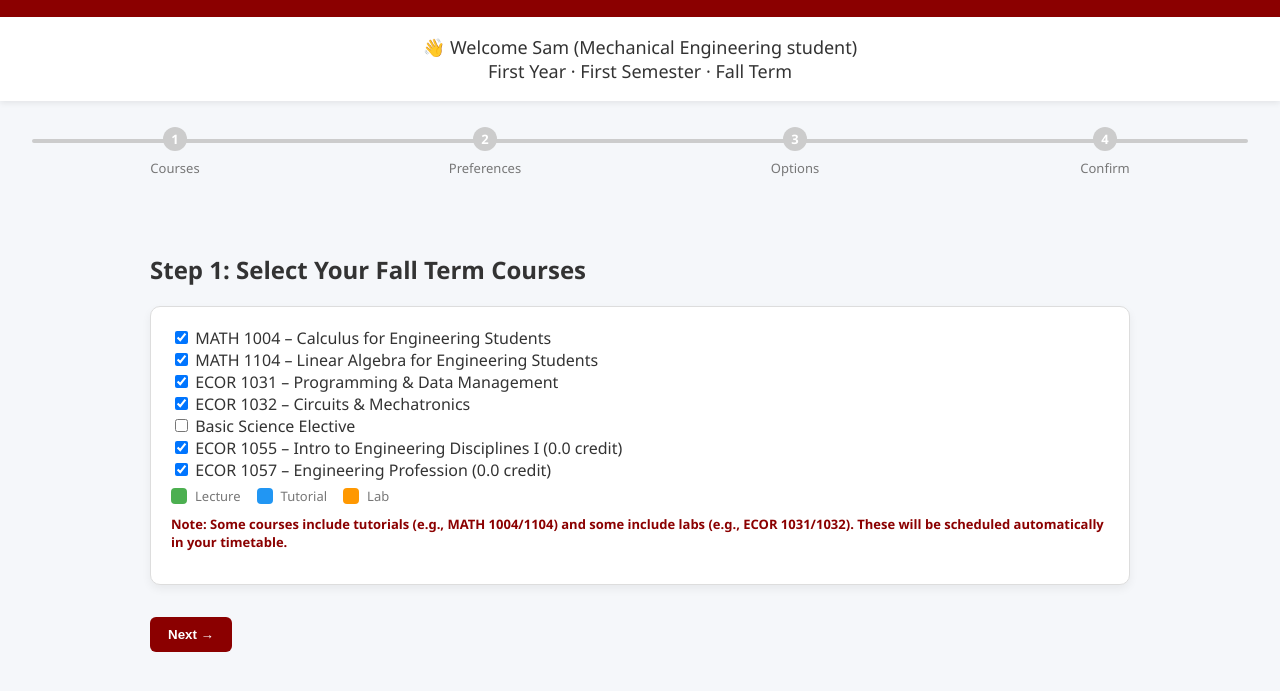
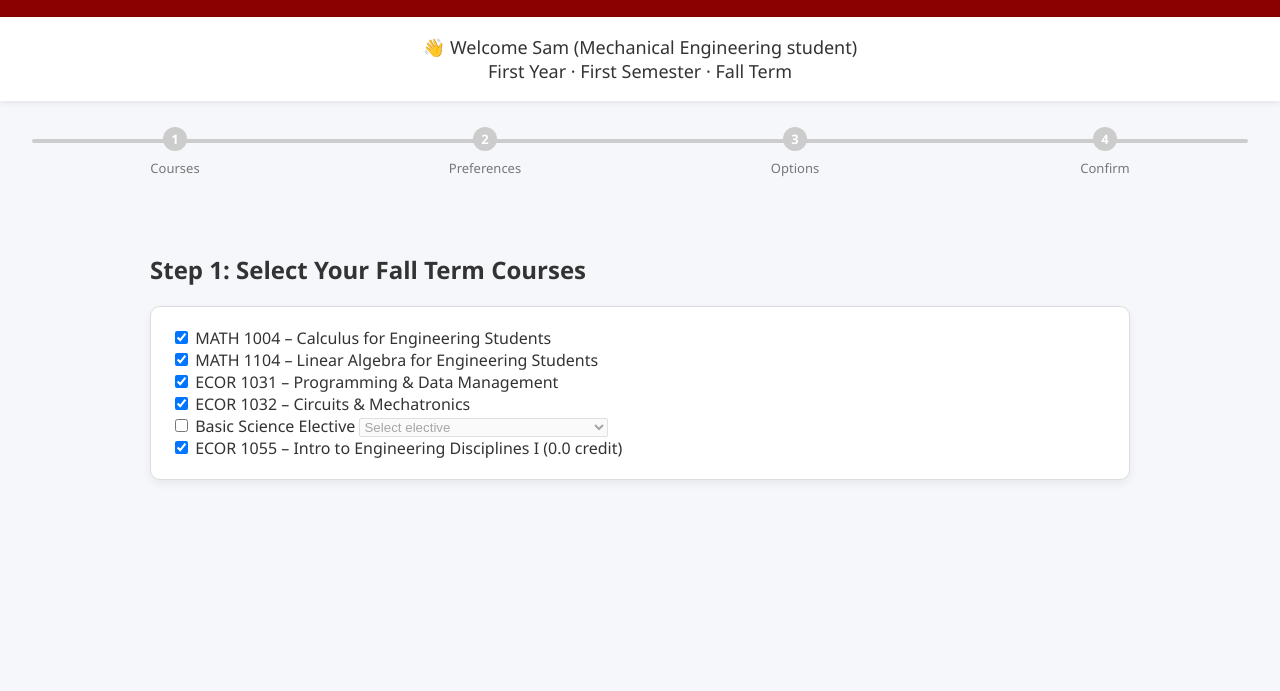
Before and after one commit to yasamanmadani/SmartSched-Demo, a plain HTML site: page index.html in a window 1280 px wide. Shown: the part 89-780 px from the top of the page. Drawn offline with Linux system fonts and the light colour scheme.

Commit message:
Update index.html

```diff
--- a/index.html
+++ b/index.html
@@ -1,4 +1,4 @@
-<!DOCTYPE html>
+ <!DOCTYPE html>
 <html lang="en">
 <head>
   <meta charset="UTF-8" />
@@ -51,7 +51,7 @@
     @media (max-width: 900px) { .timetables { grid-template-columns: 1fr; } }
 
     .timetable { display: grid; grid-template-columns: repeat(5, 1fr); gap: 6px; margin-top: 10px; }
-    .block { height: 42px; border-radius: 6px; position: relative; background: var(--line); }
+    .block { height: 42px; border-radius: 6px; position: relative; }
     .block span { position: absolute; bottom: 6px; left: 8px; font-size: 11px; color: #fff; text-shadow: 0 1px 2px rgba(0,0,0,0.3); }
     .lecture { background: var(--lecture); }
     .tutorial { background: var(--tutorial); }
@@ -91,17 +91,15 @@
       <label><input type="checkbox" class="course-input" data-code="MATH 1104" data-title="Linear Algebra for Engineering Students" data-components="lecture,tutorial" checked /> MATH 1104 – Linear Algebra for Engineering Students</label><br>
       <label><input type="checkbox" class="course-input" data-code="ECOR 1031" data-title="Programming & Data Management" data-components="lecture,lab" checked /> ECOR 1031 – Programming & Data Management</label><br>
       <label><input type="checkbox" class="course-input" data-code="ECOR 1032" data-title="Circuits & Mechatronics" data-components="lecture,lab" checked /> ECOR 1032 – Circuits & Mechatronics</label><br>
-      <label><input type="checkbox" class="course-input" data-code="Basic Science Elective" data-title="Basic Science Elective" data-components="lecture,lab" /> Basic Science Elective</label><br>
+      <label>
+        <input type="checkbox" id="electiveToggle" class="course-input" data-code="Basic Science Elective" data-title="Basic Science Elective" data-components="lecture,lab" />
+        Basic Science Elective
+        <select id="electiveSelect" disabled>
+          <option value="">Select elective</option>
+          <option value="CHEM 1101 — Chemistry I">CHEM 1101 — Chemistry I</option>
+          <option value="BIOL 1103 — Foundations of Biology I">BIOL 1103 — Foundations of Biology I</option>
+          <option value="ERTH 1006 — Exploring Planet Earth">ERTH 1006 — Exploring Planet Earth</option>
+        </select>
+      </label><br>
       <label><input type="checkbox" class="course-input" data-code="ECOR 1055" data-title="Intro to Engineering Disciplines I" data-components="lecture" checked /> ECOR 1055 – Intro to Engineering Disciplines I (0.0 credit)</label><br>
-      <label><input type="checkbox" class="course-input" data-code="ECOR 1057" data-title="Engineering Profession" data-components="lecture" checked /> ECOR 1057 – Engineering Profession (0.0 credit)</label>
-      <div class="legend">
-        <div class="legend-item"><span class="legend-swatch" style="background: var(--lecture)"></span> Lecture</div>
-        <div class="legend-item"><span class="legend-swatch" style="background: var(--tutorial)"></span> Tutorial</div>
-        <div class="legend-item"><span class="legend-swatch" style="background: var(--lab)"></span> Lab</div>
-      </div>
-      <p class="note">Note: Some courses include tutorials (e.g., MATH 1004/1104) and some include labs (e.g., ECOR 1031/1032). These will be scheduled automatically in your timetable.</p>
-    </div>
-    <button class="btn" onclick="nextStep('step2', 2)">Next →</button>
-  </div>
-
-  <div class
+      <label><input type="checkbox" class="course-input" data-code="ECOR 1057" data-title="Engineering Profession
```
